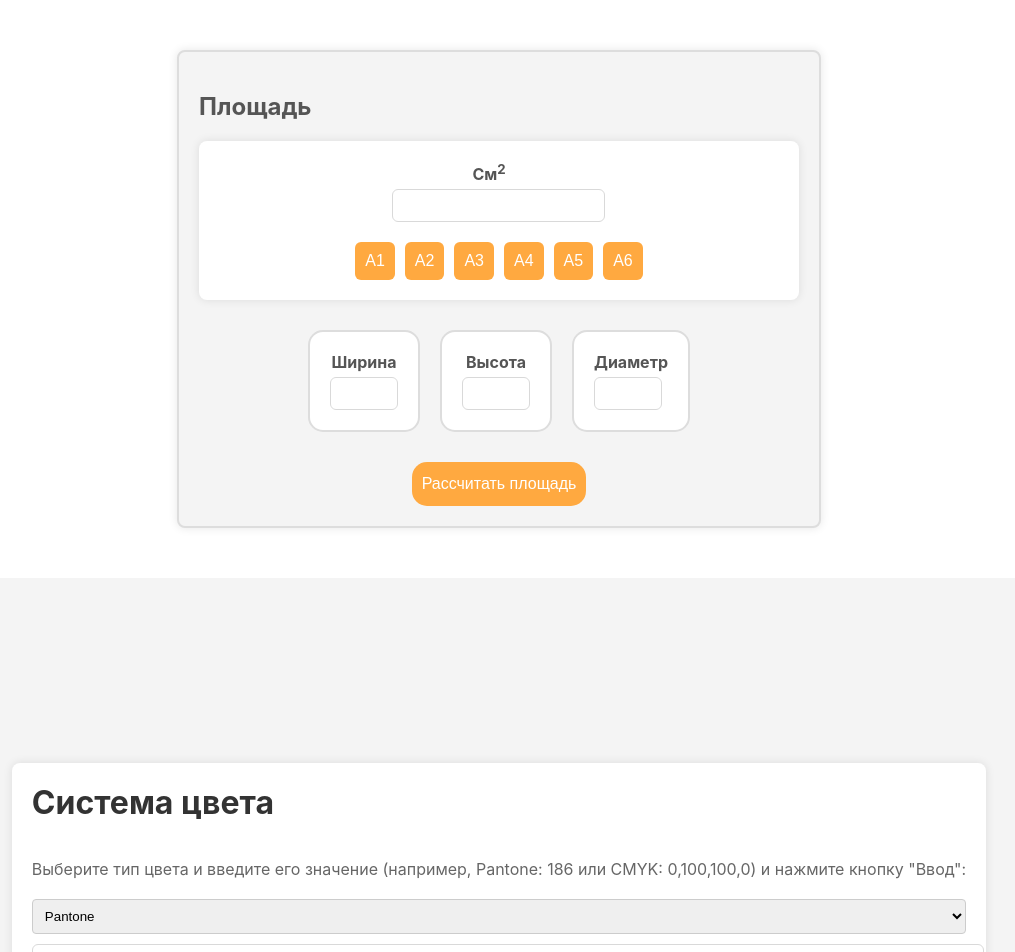
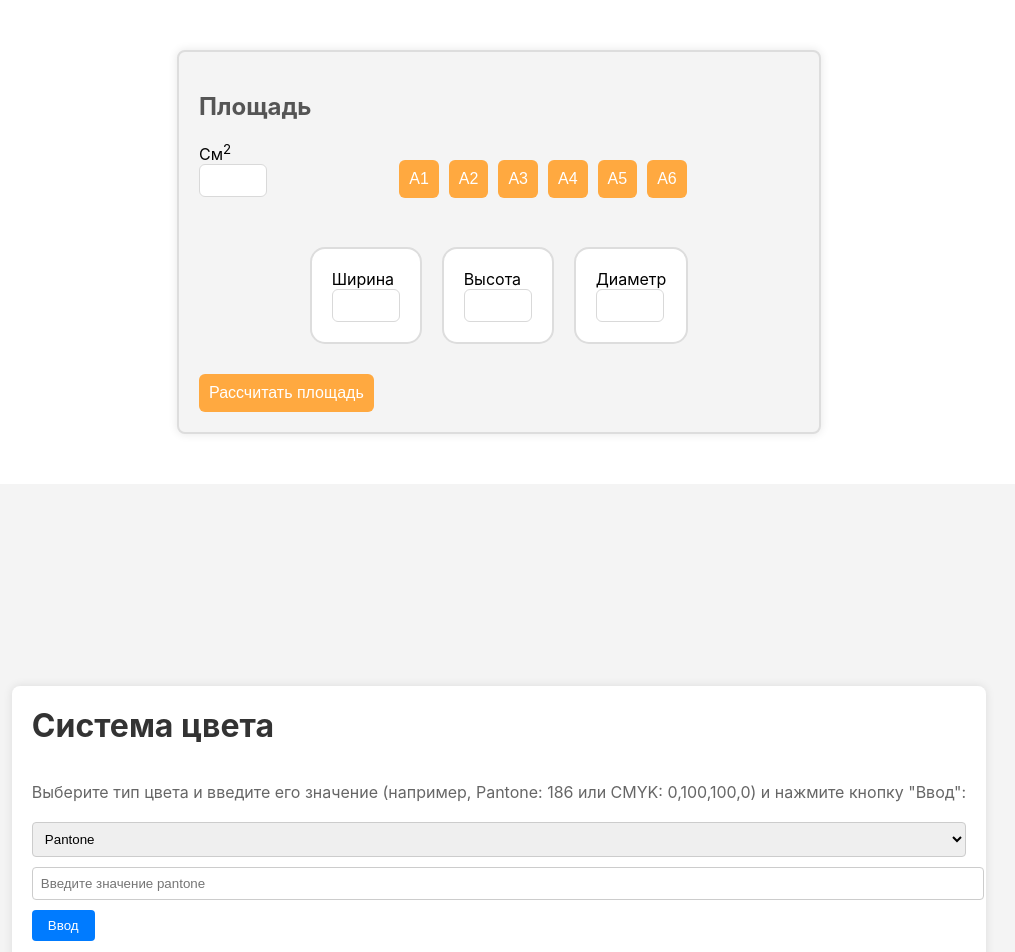
Before and after one commit to Tigerstyle29/Print-React, a React (Create React App) app: page / in a window 1280 px wide. Shown: the top 952 px of the page, without its empty margins (141-1156 px from the left). Built offline with nearby package versions, Linux system fonts and the light colour scheme.

Commit message:
Add styled-components

```diff
--- a/package.json
+++ b/package.json
@@ -9,6 +9,7 @@
     "react": "^18.2.0",
     "react-dom": "^18.2.0",
     "react-scripts": "5.0.1",
+    "styled-components": "^6.1.8",
     "web-vitals": "^2.1.4"
   },
   "scripts": {
--- a/src/components/ColorPicker/ColorPicker.css
+++ /dev/null
@@ -1,69 +0,0 @@
-.PrintColor {
-    display: flex;
-    justify-content: center;
-    align-items: center;
-    height: 100vh;
-    background-color: #f4f4f4;
-  }
-
-  .container {
-    display: flex;
-    flex-direction: column;
-    align-items: flex-start;
-    background-color: #fff;
-    border-radius: 8px;
-    box-shadow: 0 0 10px rgba(0, 0, 0, 0.1);
-    padding: 20px;
-    text-align: center;
-  }
-
-  h1 {
-    margin-top: 0;
-    color: #333;
-  }
-
-  p {
-    margin-bottom: 20px;
-    color: #666;
-  }
-
-  .select {
-    margin-bottom: 10px;
-    padding: 8px;
-    width: 100%;
-    border: 1px solid #ccc;
-    border-radius: 4px;
-  }
-
-  .input {
-    margin-bottom: 10px;
-    padding: 8px;
-    width: 100%;
-    border: 1px solid #ccc;
-    border-radius: 4px;
-  }
-
-  input[type="text"] {
-    width: 100%;
-}
-
-  .button {
-    padding: 8px 16px;
-    background-color: #007bff;
-    color: #fff;
-    border: none;
-    border-radius: 4px;
-    cursor: pointer;
-    transition: background-color 0.3s ease;
-  }
-
-  .button:hover {
-    background-color: #0056b3;
-  }
-
-  .colorDisplay {
-    margin-top: 20px;
-    width: 100px;
-    height: 100px;
-    border: 1px solid #000;
-  }
--- a/src/components/ColorPicker/ColorPicker.js
+++ b/src/components/ColorPicker/ColorPicker.js
@@ -1,5 +1,5 @@
 import React, { useState } from 'react'
-import './ColorPicker.css'
+import styled from 'styled-components'
 
 function ColorPicker() {
   const [inputCode, setInputCode] = useState('')
@@ -38,33 +38,98 @@ function ColorPicker() {
   };
 
   return (
-    <div className="PrintColor">
-      <div className="container">
-        <h1>Система цвета</h1>
-        <p>Выберите тип цвета и введите его значение (например, Pantone: 186 или CMYK: 0,100,100,0) и нажмите кнопку "Ввод":</p>
-        <select
+    <PrintColorContainer>
+      <Container>
+        <Heading>Система цвета</Heading>
+        <Paragraph>Выберите тип цвета и введите его значение (например, Pantone: 186 или CMYK: 0,100,100,0) и нажмите кнопку "Ввод":</Paragraph>
+        <Select
           value={colorType}
           onChange={(e) => setColorType(e.target.value)}
-          className="select"
         >
           <option value="pantone">Pantone</option>
           <option value="cmyk">CMYK</option>
-        </select>
-        <input
+        </Select>
+        <Input
           type="text"
           value={inputCode}
           onChange={(e) => setInputCode(e.target.value)}
           placeholder={`Введите значение ${colorType}`}
-          className="input"
         />
-        <button onClick={updateColor} className="button">Ввод</button>
-        <div
-          className="colorDisplay"
-          style={{ backgroundColor: `#${color}` }}
-        ></div>
-      </div>
-    </div>
-  );
+        <Button onClick={updateColor}>Ввод</Button>
+        <ColorDisplay style={{ backgroundColor: `#${color}` }}></ColorDisplay>
+      </Container>
+    </PrintColorContainer>
+  )
 }
 
+const PrintColorContainer = styled.div`
+  display: flex;
+  justify-content: center;
+  align-items: center;
+  height: 100vh;
+  background-color: #f4f4f4;
+`
+
+const Container = styled.div`
+  display: flex;
+  flex-direction: column;
+  align-items: flex-start;
+  background-color: #fff;
+  border-radius: 8px;
+  box-shadow: 0 0 10px rgba(0, 0, 0, 0.1);
+  padding: 20px;
+  text-align: center;
+`
+
+const Heading = styled.h1`
+  margin-top: 0;
+  color: #333;
+`
+
+const Paragraph = styled.p`
+  margin-bottom: 20px;
+  color: #666;
+`
+
+const Select = styled.select`
+  margin-bottom: 10px;
+  padding: 8px;
+  width: 100%;
+  border: 1px solid #ccc;
+  border-radius: 4px;
+`
+
+const Input = styled.input`
+  margin-bottom: 10px;
+  padding: 8px;
+  width: 100%;
+  border: 1px solid #ccc;
+  border-radius: 4px;
+
+  &:focus {
+    outline: none;
+  }
+`
+
+const Button = styled.button`
+  padding: 8px 16px;
+  background-color: #007bff;
+  color: #fff;
+  border: none;
+  border-radius: 4px;
+  cursor: pointer;
+  transition: background-color 0.3s ease;
+
+  &:hover {
+    background-color: #0056b3;
+  }
+`
+
+const ColorDisplay = styled.div`
+  margin-top: 20px;
+  width: 100px;
+  height: 100px;
+  border: 1px solid #000;
+`
+
 export default ColorPicker
--- a/src/components/SquareCalculator/SquareCalculator.css
+++ /dev/null
@@ -1,120 +0,0 @@
-
-.calculator {
-    max-width: 600px;
-    margin: 50px auto;
-    background-color: #f4f4f4;
-    padding: 20px;
-    border-radius: 8px;
-    box-shadow: 0px 0px 10px rgba(0, 0, 0, 0.1);
-    border: 2px solid #ddd;
-}
-
-.calculator h2 {
-    font-size: 24px;
-    margin-bottom: 20px;
-    color: #555;
-}
-
-.container {
-    display: flex;
-    flex-direction: row;
-    align-items: flex-end;
-    justify-content: flex-start;
-    margin-bottom: 30px;
-}
-
-.bnt-format {
-    display: flex;
-    gap: 10px;
-    margin: 0 auto;
-}
-
-.btn-format__item {
-    color: #fff;
-    border: 0;
-    background-color: #FFA940;
-    border-radius: 6px;
-}
-
-.btn-format__item:hover {
-    background-color: #FFC069;
-}
-
-.input-square {
-    display: flex;
-    flex-direction: column;
-    align-self: center;
-    margin-right: 20px;
-    margin-bottom: 20px;
-}
-
-button {
-    padding: 10px;
-    font-size: 16px;
-}
-
-.btn-item {
-    display: block;
-    margin: 0 auto;
-    font-size: 16px;
-    line-height: 24px;
-    border-radius: 15px;
-    color: #fff;
-    border: 0;
-    background-color: #FFA940;
-}
-
-.btn-item:hover {
-    background-color: #FFC069;
-}
-
-label {
-    font-weight: bold;
-    text-align: center;
-    color: #555;
-    margin-bottom: 5px;
-}
-
-input[type="number"], input[type="text"] {
-    width: 50px;
-    padding: 8px;
-    border: 1px solid #D9D9D9;
-    border-radius: 6px;
-    outline: none;
-}
-
-input:hover {
-    border-color: #FA8C16;
-}
-
-input:focus {
-    border-color: #FA8C16;
-  }
-
-.input-group {
-    display: flex;
-    justify-content: center;
-    border-radius: 4px;
-    overflow: hidden;
-    margin-bottom: 20px;
-}
-
-.input-container {
-    display: flex;
-    flex-direction: column;
-    margin-bottom: 10px;
-    margin-right: 20px;
-    padding: 20px;
-    background-color: #fff;
-    border-radius: 15px;
-    border: 2px solid #ddd;
-}
-
-.input-container:last-child {
-    margin-right: 0;
-}
-
-span {
-    margin-left: 5px;
-    color: #666;
-}
--- a/src/components/SquareCalculator/SquareCalculator.js
+++ b/src/components/SquareCalculator/SquareCalculator.js
@@ -1,5 +1,5 @@
 import React, { useState } from 'react'
-import './SquareCalculator.css'
+import styled from 'styled-components'
 
 function SquareCalculator() {
   const [width, setWidth] = useState('')
@@ -53,42 +53,133 @@ function SquareCalculator() {
   const handleDiameterChange = e => setDiameter(e.target.value)
 
   return (
-    <div className="calculator">
-      <h2>Площадь</h2>
-      <div className="container">
-        <div className="input-square">
+    <CalculatorContainer>
+      <Heading>Площадь</Heading>
+      <Container>
+        <InputSquare>
           <label htmlFor="square-cm">См<sup>2</sup></label>
-          <input type="text" id="square-cm" value={area} readOnly />
-        </div>
-        <div className='bnt-format'>
-          <button className='btn-format__item' onClick={() => calculateArea('A1')}>A1</button>
-          <button className='btn-format__item' onClick={() => calculateArea('A2')}>A2</button>
-          <button className='btn-format__item' onClick={() => calculateArea('A3')}>A3</button>
-          <button className='btn-format__item' onClick={() => calculateArea('A4')}>A4</button>
-          <button className='btn-format__item' onClick={() => calculateArea('A5')}>A5</button>
-          <button className='btn-format__item' onClick={() => calculateArea('A6')}>A6</button>
-        </div>
+          <InputField type="text" id="square-cm" value={area} readOnly />
+        </InputSquare>
+        <ButtonGroup>
+          <Button onClick={() => calculateArea('A1')}>A1</Button>
+          <Button onClick={() => calculateArea('A2')}>A2</Button>
+          <Button onClick={() => calculateArea('A3')}>A3</Button>
+          <Button onClick={() => calculateArea('A4')}>A4</Button>
+          <Button onClick={() => calculateArea('A5')}>A5</Button>
+          <Button onClick={() => calculateArea('A6')}>A6</Button>
+        </ButtonGroup>
+      </Container>
+
+      <InputGroup>
+        <InputContainer>
+          <label htmlFor="width">Ширина</label>
+          <InputField type="number" id="width" value={width} onChange={handleWidthChange} />
+        </InputContainer>
+        <InputContainer>
+          <label htmlFor="height">Высота</label>
+          <InputField type="number" id="height" value={height} onChange={handleHeightChange} />
+        </InputContainer>
+        <InputContainer>
+          <label htmlFor="diameter">Диаметр</label>
+          <InputField type="number" id="diameter" value={diameter} onChange={handleDiameterChange} />
+        </InputContainer>
+      </InputGroup>
+      <div className='btn'>
+        <Button className="btn-item" onClick={updateArea}>Рассчитать площадь</Button>
       </div>
-
-      <div className="input-group">
-        <div className="input-container">
-          <label htmlFor="width">Ширина</label>
-          <input type="number" id="width" value={width} onChange={handleWidthChange} />
-        </div>
-        <div className="input-container">
-          <label htmlFor="height">Высота</label>
-          <input type="number" id="height" value={height} onChange={handleHeightChange} />
-        </div>
-        <div className="input-container">
-          <label htmlFor="diameter">Диаметр</label>
-          <input type="number" id="diameter" value={diameter} onChange={handleDiameterChange} />
-        </div>
-      </div>
-      <div className='btn'>
-        <button className="btn-item" onClick={updateArea}>Рассчитать площадь</button>
-      </div>
-    </div>
-  );
+    </CalculatorContainer>
+  )
 }
 
+const CalculatorContainer = styled.div`
+    max-width: 600px;
+    margin: 50px auto;
+    background-color: #f4f4f4;
+    padding: 20px;
+    border-radius: 8px;
+    box-shadow: 0px 0px 10px rgba(0, 0, 0, 0.1);
+    border: 2px solid #ddd;
+`
+
+const Heading = styled.h2`
+    font-size: 24px;
+    margin-bottom: 20px;
+    color: #555;
+`
+
+const Container = styled.div`
+    display: flex;
+    flex-direction: row;
+    align-items: center;
+    justify-content: flex-start;
+    margin-bottom: 30px;
+`
+
+export const ButtonGroup = styled.div`
+  display: flex;
+  gap: 10px;
+  margin: 0 auto;
+`
+export const Button = styled.button`
+  padding: 10px;
+  font-size: 16px;
+  color: #fff;
+  border: 0;
+  border-radius: 6px;
+  background-color: #FFA940;
+
+  &:hover {
+    background-color: #FFC069;
+  }
+`
+
+export const InputSquare = styled.div`
+  display: flex;
+  flex-direction: column;
+  align-self: center;
+  margin-right: 20px;
+  margin-bottom: 20px;
+`
+
+export const InputField = styled.input`
+  width: 50px;
+  padding: 8px;
+  border: 1px solid #D9D9D9;
+  border-radius: 6px;
+  outline: none;
+
+  &:hover,
+  &:focus {
+    border-color: #FA8C16;
+  }
+`
+
+export const InputGroup = styled.div`
+  display: flex;
+  justify-content: center;
+  border-radius: 4px;
+  overflow: hidden;
+  margin-bottom: 20px;
+`
+
+export const InputContainer = styled.div`
+  display: flex;
+  flex-direction: column;
+  margin-bottom: 10px;
+  margin-right: 20px;
+  padding: 20px;
+  background-color: #fff;
+  border-radius: 15px;
+  border: 2px solid #ddd;
+
+  &:last-child {
+    margin-right: 0;
+  }
+`
+
+export const Span = styled.span`
+  margin-left: 5px;
+  color: #666;
+`
+
 export default SquareCalculator
```
Also changed, not shown: 1 other file (tests, documents, lock files or other folders).
